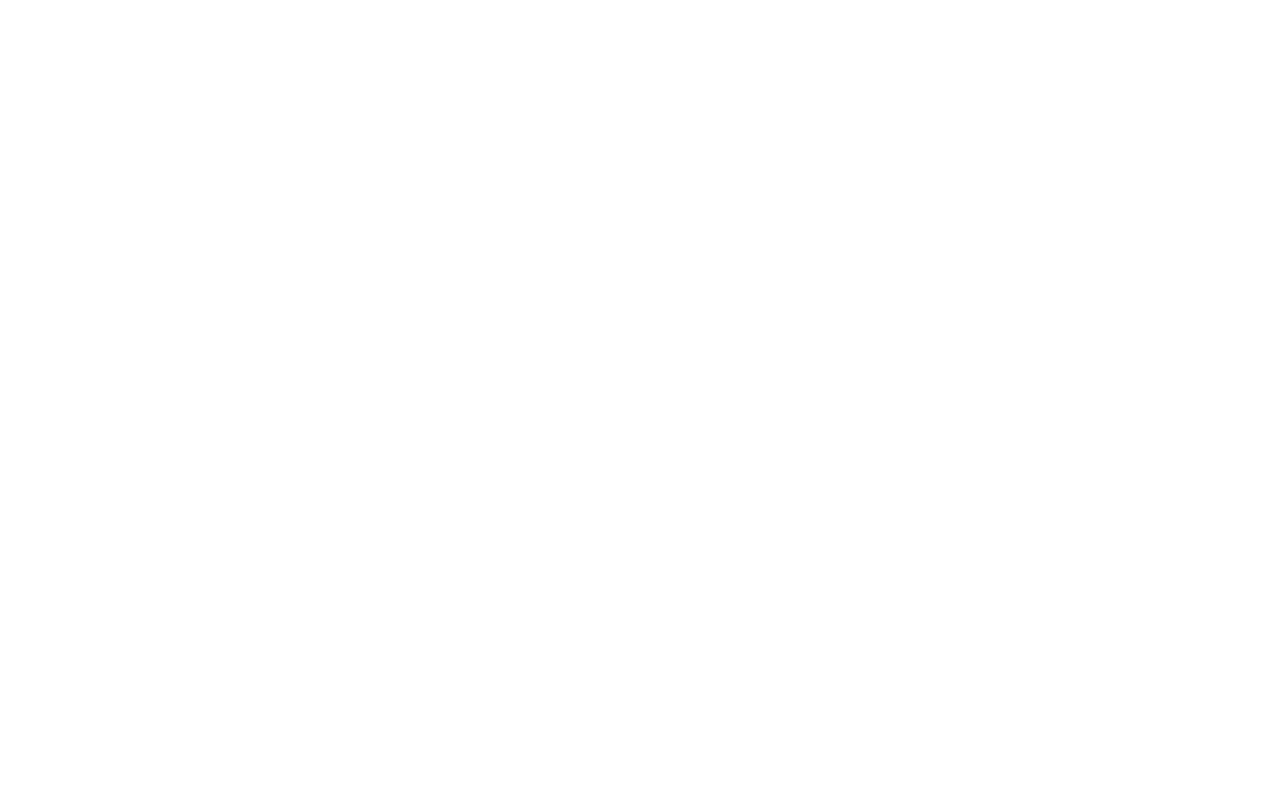
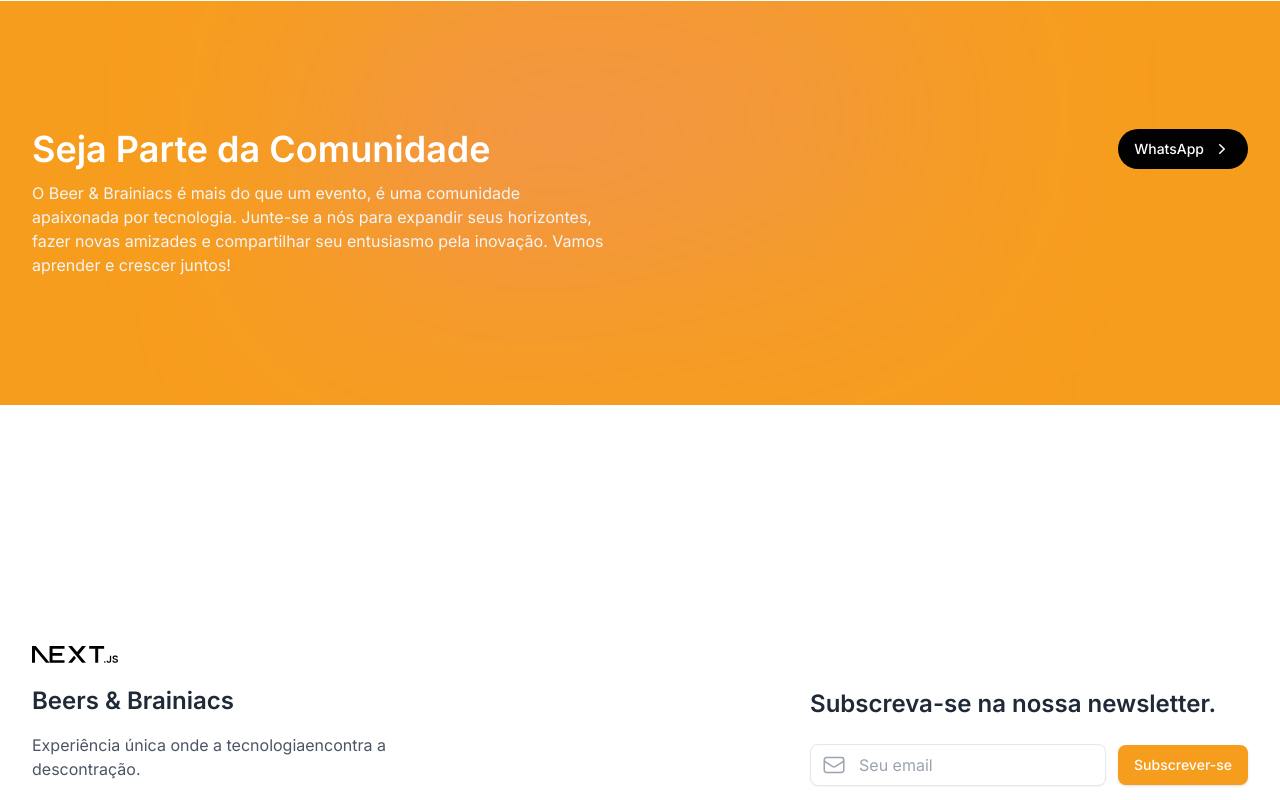
Before and after one commit to efeeseao/beersbrainiacs, a Next.js app: page /beertalkers in a window 1280 px wide. Shown: the part 1100-1900 px from the top of the page. Before the commit the page ends 1037 px from the top, so only its background shows below. Built offline with nearby package versions, Linux system fonts and the light colour scheme.

Commit message:
feat: add SEO config

```diff
--- a/src/app/beertalkers/page.tsx
+++ b/src/app/beertalkers/page.tsx
@@ -1,4 +1,28 @@
+import { Metadata } from 'next'
+
 import { Speakers } from '@/components/Speakers'
+
+export const metadata: Metadata = {
+  title: 'BeerTalkers | Beers & Brainiacs',
+  description:
+    'Lista de convidados para o evento da Beers & Brainiacs do dia 26 de Agosto de 2023.',
+  openGraph: {
+    title: 'Inicio | Beers & Brainiacs',
+    description:
+      'Lista de convidados para o evento da Beers & Brainiacs do dia 26 de Agosto de 2023.',
+    url: 'beersbrainiacs.vercel.app',
+    siteName: 'Beers & Brainiacs',
+    images: [
+      {
+        url: 'beersbrais.vercel.app/og.png',
+        width: 800,
+        height: 600
+      }
+    ],
+    locale: 'pt',
+    type: 'website'
+  }
+}
 
 export default function Page() {
   return <Speakers />
--- a/src/app/codigo-de-conduta/page.tsx
+++ b/src/app/codigo-de-conduta/page.tsx
@@ -1,3 +1,25 @@
+import { Metadata } from 'next'
+
+export const metadata: Metadata = {
+  title: 'Código de Conduta | Beers & Brainiacs',
+  description: 'Regras e diretrizes da comunidade Beers & Brainiacs.',
+  openGraph: {
+    title: 'Inicio | Beers & Brainiacs',
+    description: 'Regras e diretrizes da comunidade Beers & Brainiacs.',
+    url: 'beersbrainiacs.vercel.app',
+    siteName: 'Beers & Brainiacs',
+    images: [
+      {
+        url: 'beersbrais.vercel.app/og.png',
+        width: 800,
+        height: 600
+      }
+    ],
+    locale: 'pt',
+    type: 'website'
+  }
+}
+
 export default function Page() {
   return (
     <main className="flex items-center justify-center flex-col min-h-screen">
--- a/src/app/galeria/page.tsx
+++ b/src/app/galeria/page.tsx
@@ -1,3 +1,27 @@
+import { Metadata } from 'next'
+
+export const metadata: Metadata = {
+  title: 'Galeria | Beers & Brainiacs',
+  description:
+    'Encontre aqui as fotos de todos os eventos da Beers & Brainiacs',
+  openGraph: {
+    title: 'Inicio | Beers & Brainiacs',
+    description:
+      'Encontre aqui as fotos de todos os eventos da Beers & Brainiacs',
+    url: 'beersbrainiacs.vercel.app',
+    siteName: 'Beers & Brainiacs',
+    images: [
+      {
+        url: 'beersbrais.vercel.app/og.png',
+        width: 800,
+        height: 600
+      }
+    ],
+    locale: 'pt',
+    type: 'website'
+  }
+}
+
 export default function Page() {
   return (
     <section className="flex flex-col items-center justify-center">
--- a/src/app/inscrever-se/page.tsx
+++ /dev/null
@@ -1,3 +0,0 @@
-export default function Page() {
-  return <h1>Inscrever-se</h1>
-}
--- a/src/app/layout.tsx
+++ b/src/app/layout.tsx
@@ -1,15 +1,11 @@
-import type { Metadata } from 'next'
 import { Inter } from 'next/font/google'
 
 import '@/styles/globals.css'
 import { Navbar } from '@/components/Navbar'
+import { Footer } from '@/components/Footer'
+import { FooterCTA } from '@/components/FooterCTA'
 
 const inter = Inter({ subsets: ['latin'] })
-
-export const metadata: Metadata = {
-  title: 'Beers & Brainiacs',
-  description: 'Generated by create next app'
-}
 
 export default function RootLayout({
   children
@@ -21,6 +17,8 @@ export default function RootLayout({
       <body className={inter.className}>
         <Navbar />
         {children}
+        <FooterCTA />
+        <Footer />
       </body>
     </html>
   )
--- a/src/app/not-found.tsx
+++ b/src/app/not-found.tsx
@@ -1,4 +1,27 @@
+import { Metadata } from 'next'
 import Link from 'next/link'
+
+export const metadata: Metadata = {
+  title: 'Página não encontrada | Beers & Brainiacs',
+  description:
+    'A página que você está procurando não existe. Aqui estão alguns links úteis.',
+  openGraph: {
+    title: 'Inicio | Beers & Brainiacs',
+    description:
+      'A página que você está procurando não existe. Aqui estão alguns links úteis.',
+    url: 'beersbrainiacs.vercel.app',
+    siteName: 'Beers & Brainiacs',
+    images: [
+      {
+        url: 'beersbrais.vercel.app/og.png',
+        width: 800,
+        height: 600
+      }
+    ],
+    locale: 'pt',
+    type: 'website'
+  }
+}
 
 export default function Page() {
   return (
--- a/src/app/page.tsx
+++ b/src/app/page.tsx
@@ -1,8 +1,30 @@
+import type { Metadata } from 'next'
+
 import { Hero } from '@/components/Hero'
 import { LogoGrid } from '@/components/LogoGrid'
 import { CenteredCTAText } from '@/components/CenteredCTAText'
 import { Features } from '@/components/Features'
 import { FQAs } from '@/components/FQAs'
+
+export const metadata: Metadata = {
+  title: 'Inicio | Beers & Brainiacs',
+  description: 'Experiência única onde a tecnologia encontra a descontração.',
+  openGraph: {
+    title: 'Inicio | Beers & Brainiacs',
+    description: 'Experiência única onde a tecnologia encontra a descontração.',
+    url: 'beersbrainiacs.vercel.app',
+    siteName: 'Beers & Brainiacs',
+    images: [
+      {
+        url: 'beersbrais.vercel.app/og.png',
+        width: 800,
+        height: 600
+      }
+    ],
+    locale: 'pt',
+    type: 'website'
+  }
+}
 
 export default function Home() {
   return (
```
